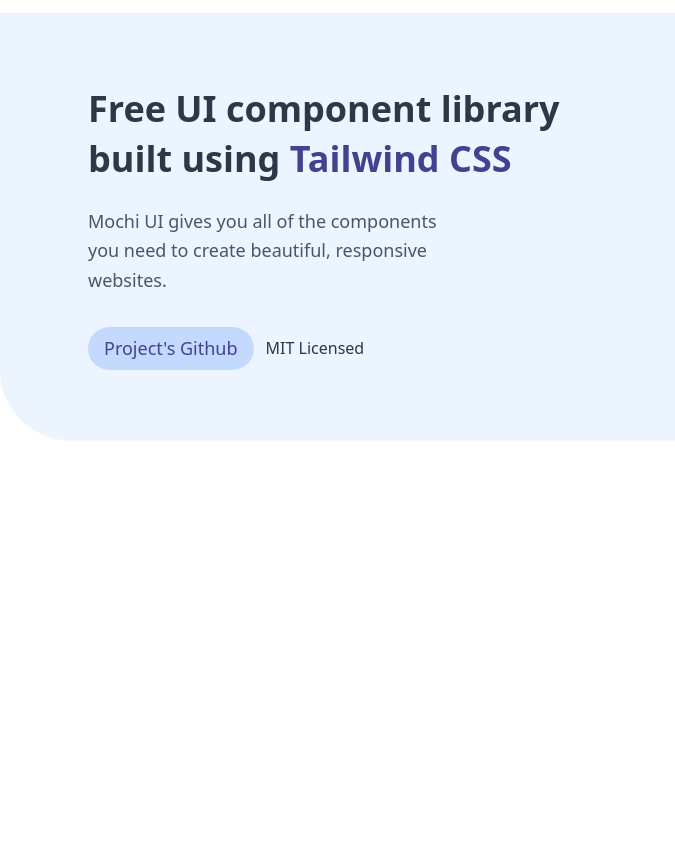
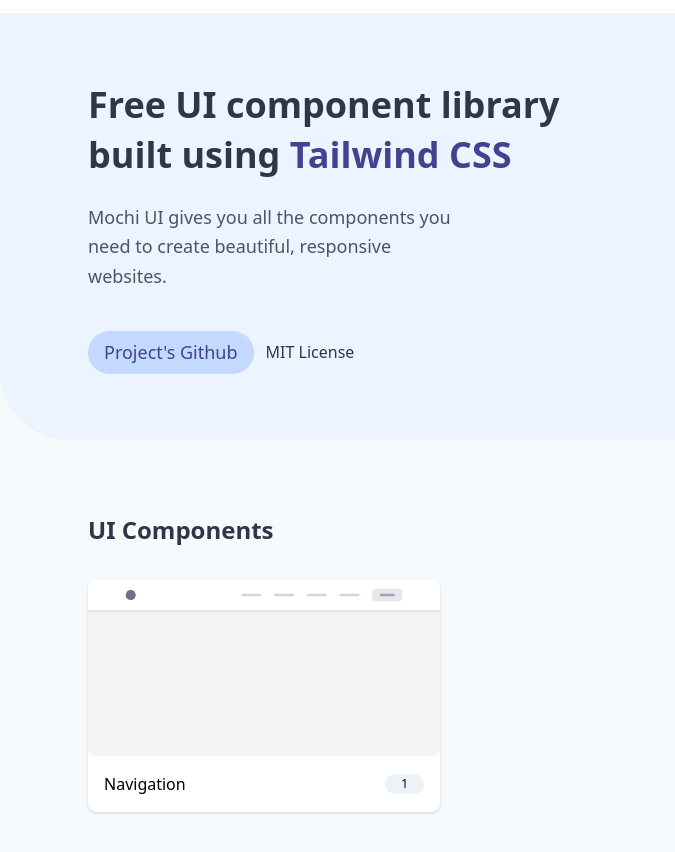
Before and after one commit to NLNT/Mochi-UI, a website: page public/index.html in a window 1280 px wide. Shown: the part 62-914 px from the top of the page, 0-675 px from the left. Before the commit the page ends 800 px from the top, so only its background shows below. Drawn offline with Linux system fonts and the light colour scheme; a web font is replaced by a local one.

Commit message:
Extract existing components to their own file

```diff
--- a/public/index.html
+++ b/public/index.html
@@ -33,29 +33,63 @@
   </nav>
 <!-- End - navigation component -->
 
+<div class="bg-gray-100">
+
+  <!-- Hero - component -->
   <section class="bg-indigo-100 shadow-sm" style="border-radius: 0 0 0 4.5rem">
     <div class="max-w-6xl mx-auto p-6 flex justify-between flex-col md:flex-row">
       <!-- Left side -->
       <div class="flex-1 md:self-center max-w-lg sm:max-w-xl lg:max-w-lg">
         <!-- Heading -->
-        <h2 class="text-3xl text-gray-800 leading-snug font-semibold sm:text-4xl">Free UI component library built using <span class="text-indigo-800 font-bold">Tailwind CSS</span> </h2>
+          <h2 class="text-3xl text-gray-800 leading-snug font-semibold sm:text-4xl md:text-2xl lg:text-4xl">Free UI component library built using <span class="text-indigo-800 hover:underline font-bold"><a href="https://tailwindcss.com/">Tailwind CSS</a></span> </h2>
         <!-- Paragraph -->
 
-      <p class="mb-8 mt-6 text-lg text-gray-700 leading-relaxed font-medium max-w-sm sm:max-w-md md:max-w-sm">Mochi UI gives you all of the components you need to create beautiful, responsive websites.</p>
+        <p class="mb-10 mt-6 text-lg text-gray-700 leading-relaxed font-medium max-w-sm sm:max-w-md md:text-base lg:text-lg md:max-w-sm">Mochi UI gives you all the components you need to create beautiful, responsive websites.</p>
         <!-- Buttons -->
         <div class="flex items-center">
           <a href="https://github.com/NLNT/Mochi-UI" class="flex text-indigo-800 bg-indigo-200 hover:bg-indigo-300 text-lg font-medium rounded-full self-center py-2 px-4">Project's Github</a>
-        <span class="text-md text-gray-800 hover:underline ml-3"><a href="https://github.com/NLNT/Mochi-UI/blob/master/LICENSE">MIT Licensed</a></span>
+          <span class="text-md text-gray-800 hover:underline ml-3"><a href="https://github.com/NLNT/Mochi-UI/blob/master/LICENSE">MIT License</a></span>
         </div>
       </div>
       <!-- Right side -->
       <div class="flex-1 self-center mt-8 sm:mt-4 md:mt-0 lg:max-w-lg">
         <img src="https://raw.githubusercontent.com/NLNT/Mochi-UI/master/img/hero-illustration.svg?sanitize=true" alt="mochi component illustration">
       </div>
+    </div>
+  </section>
+  <!-- End - hero component -->
+</div>
 
+<main>
+  <!-- Showcase - component -->
+  <section class="bg-gray-100 shadow-sm" style="border-radius: 0 0 0 4.5rem">
+    <div class="max-w-6xl mx-auto p-6 pb-64">
+      <!-- Tittle - component -->
+      <h5 class="text-2xl text-gray-800 font-semibold mt-12 mb-8">UI Components</h5>
+      <!-- component row -->
+      <div class="-mx-3 flex justify-between flex-wrap">
+
+        <!-- Card - component -->
+        <div class="w-full sm:w-1/2 lg:w-1/3 px-3 pb-6">
+          <a href="#">
+            <figure class="relative bg-white rounded-lg transition-shadow ease-out duration-200 shadow hover:shadow-md">
+              <img src="../img/Components thumbnails/elements-headers.svg" alt="navigation component thumbnail" class="w-full rounded-lg shadow-inner">
+              <figcaption class="flex justify-between items-center p-4">
+                <p>Navigation</p>
+                <p class="bg-gray-200 py-px px-4 text-xs rounded-full">1</p>
+              </caption>
+              <!-- Whiten hover effect -->
+              <div class="absolute bg-white rounded-lg inset-0 opacity-0 transition-opacity duration-150 ease-out hover:opacity-25"></div>
+            </figure>
+          </a>
+        </div>
+        <!-- End - card component -->
 
       </div>
+    </div>
   </section>
+  <!-- End - showcase component -->
+</main>
 
 </body>
 </html>
```
Also changed, not shown: components/UI/badge-rounded-full.html (added, +3 -0 lines), components/UI/button-rounded-full-icon.html (added, +8 -0 lines), components/UI/button-rounded-full.html (added, +3 -0 lines), components/UI/card-1.html (added, +15 -0 lines), components/UI/title-1.html (added, +1 -0 lines), components/general/horizontal-nav-1.html (added, +18 -0 lines), components/homepage/cate-showcase-1.html (added, +77 -0 lines), components/homepage/hero-1.html (added, +23 -0 lines), components/homepage/cta-section-1.html (added). Lines whose indentation alone changed are shown as unchanged.
